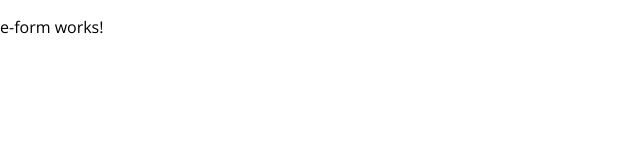
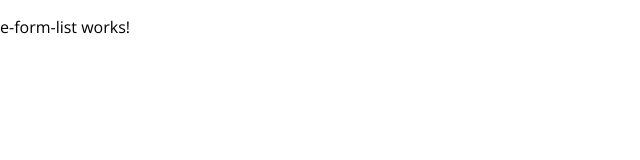
Before and after one commit to neoito-hub/B-dashboard, an Angular app: page /e-form in a window 1280 px wide. Shown: the top 160 px of the page, without its empty margins (0-640 px from the left). Built offline with nearby package versions, Linux system fonts and the light colour scheme.

Commit message:
set routing

```diff
--- a/src/app/container/e-form/e-form-routing.module.ts
+++ b/src/app/container/e-form/e-form-routing.module.ts
@@ -4,7 +4,7 @@ import { EFormListComponent } from '../../component/e-form-list/e-form-list.comp
 
 const eformRoutes: Routes = [
   {
-    path: 'e-form-list',
+    path: '',
     component: EFormListComponent
   }
 ];
--- a/src/app/container/e-form/e-form.component.html
+++ b/src/app/container/e-form/e-form.component.html
@@ -1,6 +1,5 @@
-<p>
-  e-form works!
-</p>
+<app-e-form-list>
+</app-e-form-list>
 
 
 <!-- <app-e-form-list></app-e-form-list> -->
```
